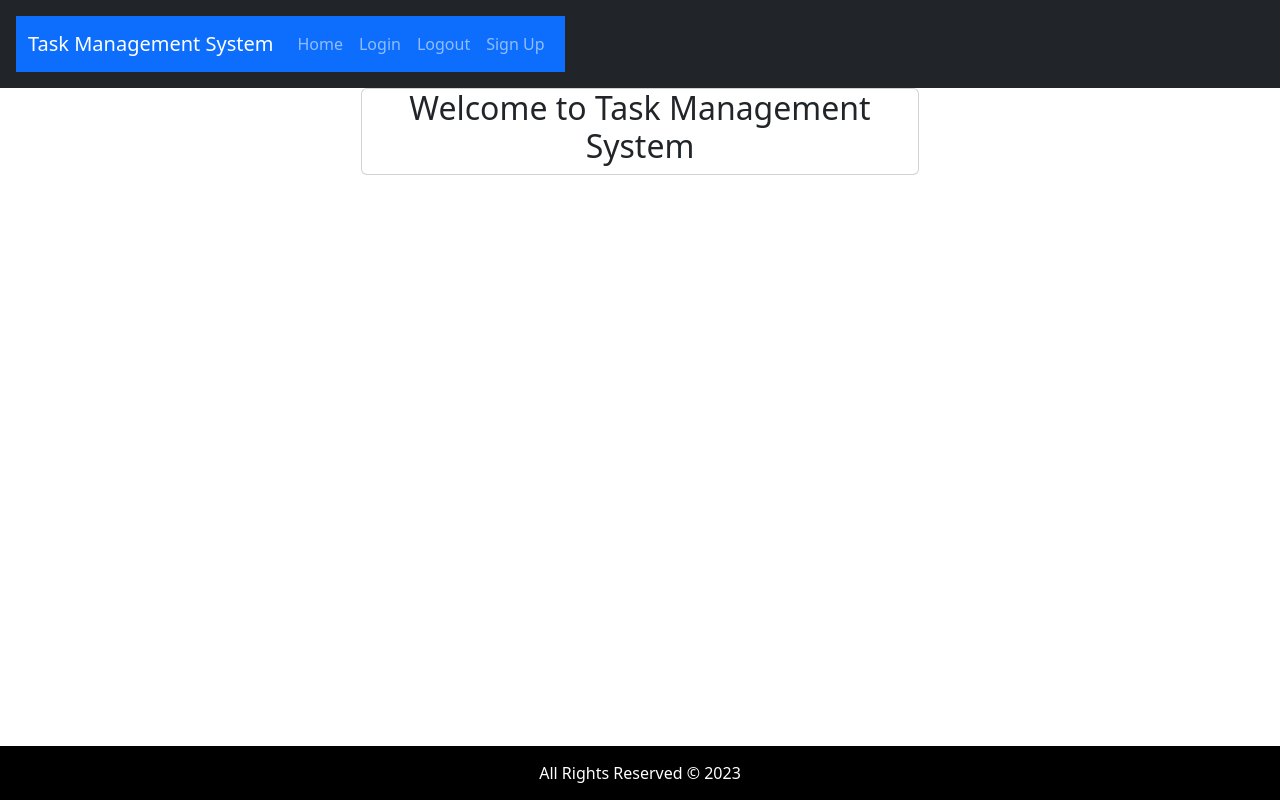
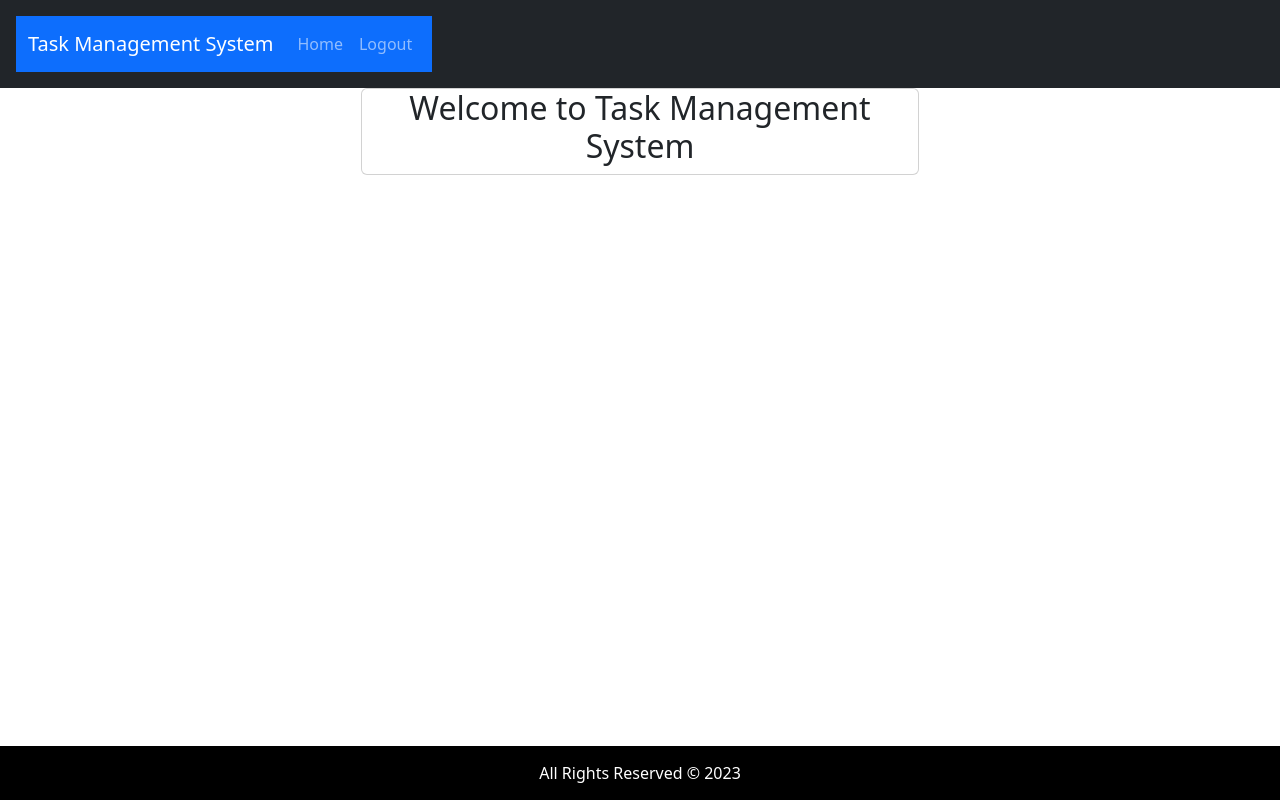
Before and after one commit to HoManCode/TaskManager, a React (Create React App) app in the folder Front-end/: page / in a window 1280 px wide. Built offline with nearby package versions, Linux system fonts and the light colour scheme.

Commit message:
show login and signup if user is not logged in and show logout if user is logged in

```diff
--- a/Front-end/src/components/NavigationBar.js
+++ b/Front-end/src/components/NavigationBar.js
@@ -2,8 +2,10 @@ import React from 'react';
 import Container from 'react-bootstrap/Container';
 import Nav from 'react-bootstrap/Nav';
 import Navbar from 'react-bootstrap/Navbar';
+import { useUser } from '../services/UserProvider';
 
 function NavigationBar() {
+  const user = useUser();
   return (
     <>
       <br />
@@ -12,9 +14,11 @@ function NavigationBar() {
           <Navbar.Brand href="/">Task Management System</Navbar.Brand>
           <Nav className="me-auto">
             <Nav.Link href="/">Home</Nav.Link>
-            <Nav.Link href="/login">Login</Nav.Link>
-            <Nav.Link href="/logout">Logout</Nav.Link>
-            <Nav.Link href="/signup">Sign Up</Nav.Link>
+            { user ?
+                    <Nav.Link href="/logout">Logout</Nav.Link>
+                   : <Nav.Link href="/login">Login</Nav.Link> }
+            { !user &&
+              <Nav.Link href="/signup">Sign Up</Nav.Link>}
           </Nav>
         </Container>
       </Navbar>
```
